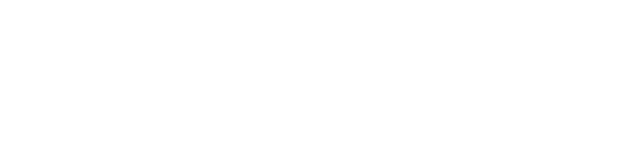
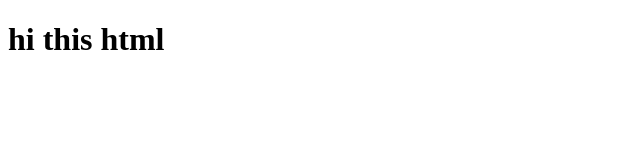
Before and after one commit to aashihere11/project, a plain HTML site: page index.html in a window 1280 px wide. Shown: the whole page, without its empty margins (0-640 px from the left). Drawn offline with Linux system fonts and the light colour scheme.

Commit message:
new h1 added

```diff
--- a/index.html
+++ b/index.html
@@ -6,6 +6,7 @@
     <title>sample code</title>
 </head>
 <body>
+    <h1>hi this html</h1>
 
 </body>
 </html>
```
